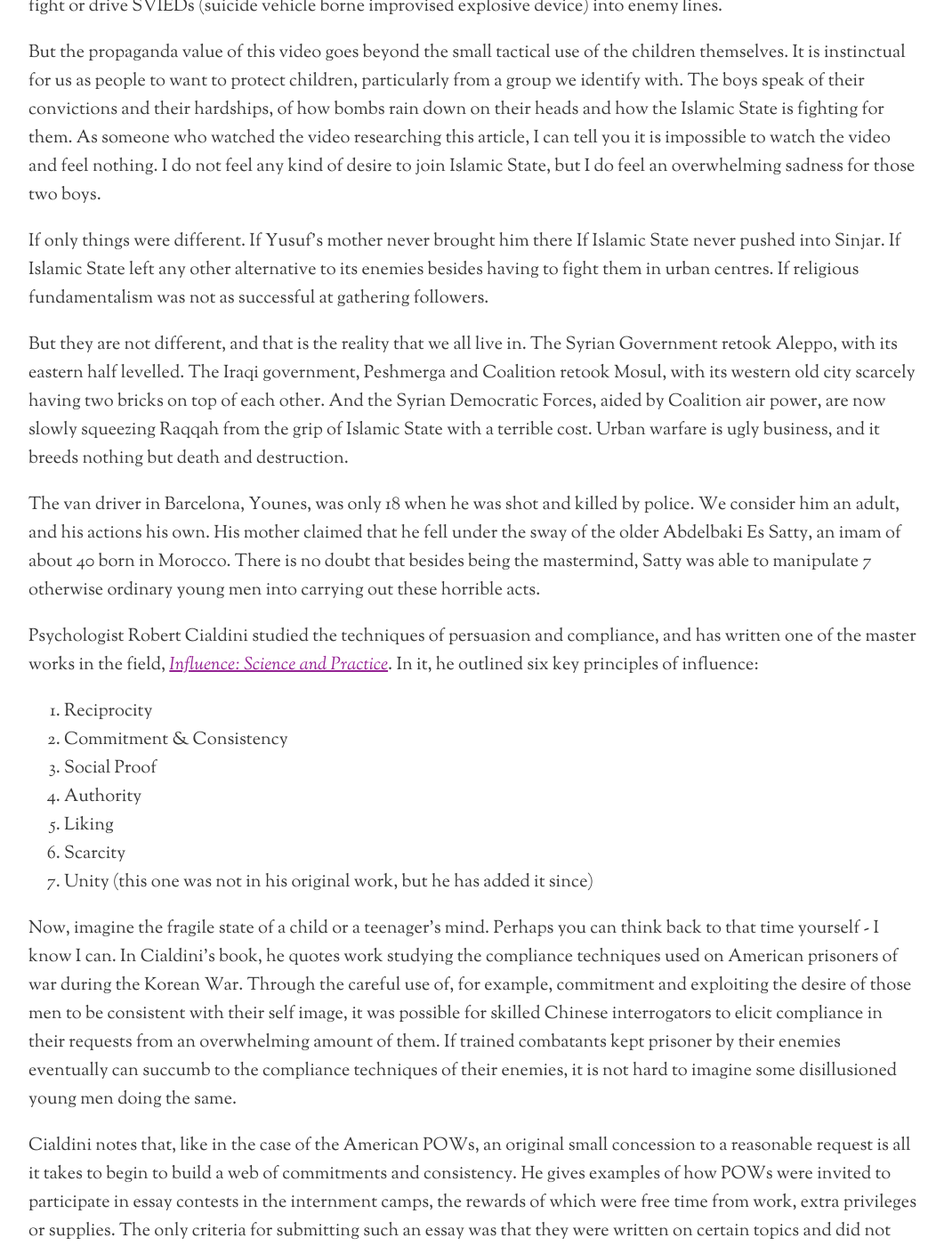
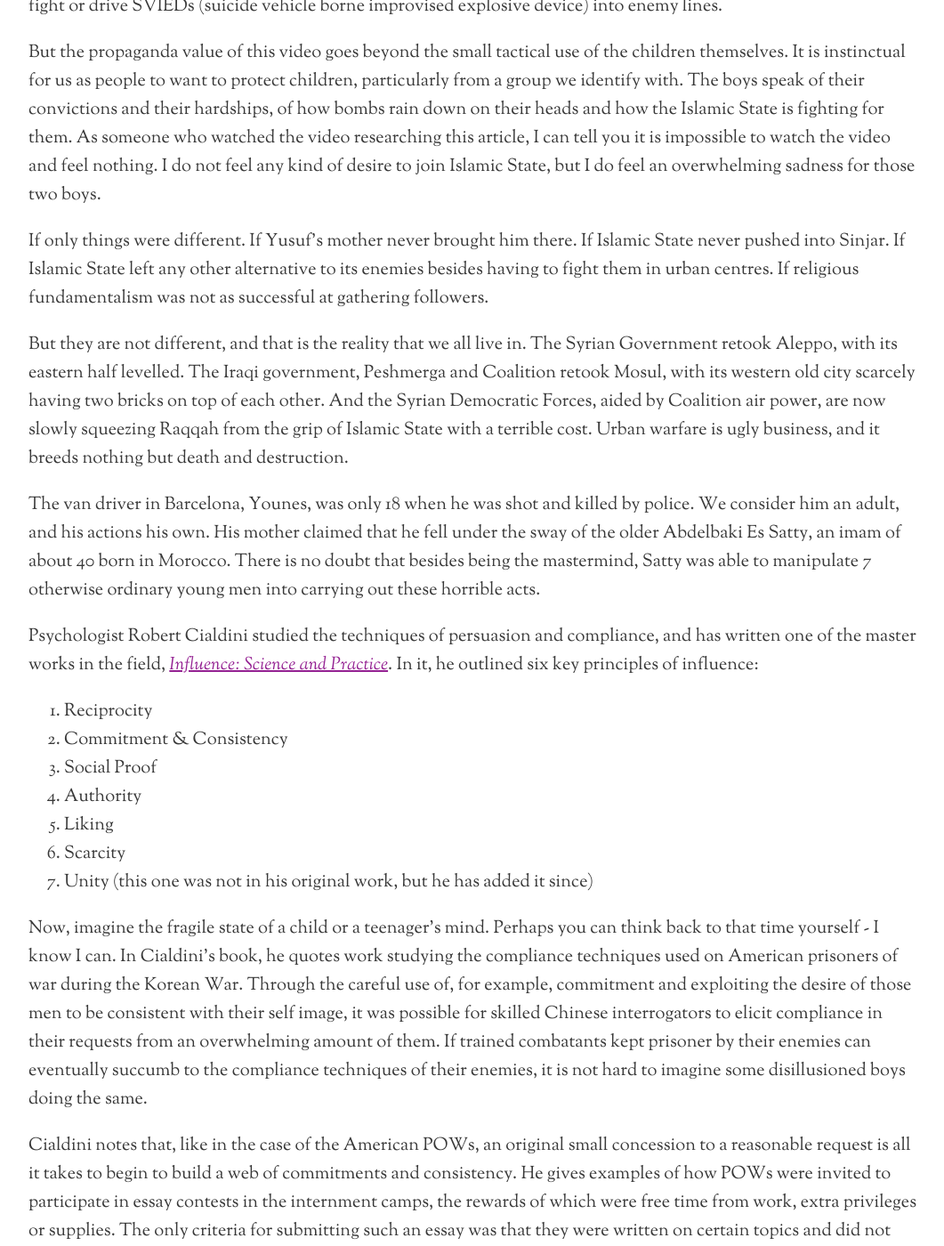
Before and after one commit to mtimofiiv/blog.fiiv.io, a Jekyll site: the page built from _posts/2017-08-25-of-monsters-and-men.markdown, in a window 1280 px wide and 1400 px high, scrolled down 5697 px. Shown: the whole window at 89% size, without its empty margins (108-1169 px from the left). Built offline with Jekyll 4.4.1, drawn with Linux system fonts in a browser that asks for light colours; nearby versions of some CDN libraries; comment, search, counter and statistics services are not loaded.

Commit message:
Update 2017-08-25-of-monsters-and-men.markdown

```diff
--- a/_posts/2017-08-25-of-monsters-and-men.markdown
+++ b/_posts/2017-08-25-of-monsters-and-men.markdown
@@ -51,7 +51,7 @@ The reason I share this snippet of propaganda is to help demonstrate its power.
 
 But the propaganda value of this video goes beyond the small tactical use of the children themselves. It is instinctual for us as people to want to protect children, particularly from a group we identify with. The boys speak of their convictions and their hardships, of how bombs rain down on their heads and how the Islamic State is fighting for them. As someone who watched the video researching this article, I can tell you it is impossible to watch the video and feel nothing. I do not feel any kind of desire to join Islamic State, but I do feel an overwhelming sadness for those two boys.
 
-If only things were different. If Yusuf's mother never brought him there If Islamic State never pushed into Sinjar. If Islamic State left any other alternative to its enemies besides having to fight them in urban centres. If religious fundamentalism was not as successful at gathering followers.
+If only things were different. If Yusuf's mother never brought him there. If Islamic State never pushed into Sinjar. If Islamic State left any other alternative to its enemies besides having to fight them in urban centres. If religious fundamentalism was not as successful at gathering followers.
 
 But they are not different, and that is the reality that we all live in. The Syrian Government retook Aleppo, with its eastern half levelled. The Iraqi government, Peshmerga and Coalition retook Mosul, with its western old city scarcely having two bricks on top of each other. And the Syrian Democratic Forces, aided by Coalition air power, are now slowly squeezing Raqqah from the grip of Islamic State with a terrible cost. Urban warfare is ugly business, and it breeds nothing but death and destruction.
 
@@ -67,7 +67,7 @@ Psychologist Robert Cialdini studied the techniques of persuasion and compliance
  6. Scarcity
  7. Unity (this one was not in his original work, but he has added it since)
 
-Now, imagine the fragile state of a child or a teenager's mind. Perhaps you can think back to that time yourself - I know I can. In Cialdini's book, he quotes work studying the compliance techniques used on American prisoners of war during the Korean War. Through the careful use of, for example, commitment and exploiting the desire of those men to be consistent with their self image, it was possible for skilled Chinese interrogators to elicit compliance in their requests from an overwhelming amount of them. If trained combatants kept prisoner by their enemies eventually can succumb to the compliance techniques of their enemies, it is not hard to imagine some disillusioned young men doing the same.
+Now, imagine the fragile state of a child or a teenager's mind. Perhaps you can think back to that time yourself - I know I can. In Cialdini's book, he quotes work studying the compliance techniques used on American prisoners of war during the Korean War. Through the careful use of, for example, commitment and exploiting the desire of those men to be consistent with their self image, it was possible for skilled Chinese interrogators to elicit compliance in their requests from an overwhelming amount of them. If trained combatants kept prisoner by their enemies can eventually succumb to the compliance techniques of their enemies, it is not hard to imagine some disillusioned boys doing the same.
 
 Cialdini notes that, like in the case of the American POWs, an original small concession to a reasonable request is all it takes to begin to build a web of commitments and consistency. He gives examples of how POWs were invited to participate in essay contests in the internment camps, the rewards of which were free time from work, extra privileges or supplies. The only criteria for submitting such an essay was that they were written on certain topics and did not lambast their captors' ideology - sensible rules that are something the POWs would not have thought were too much of a request since it makes sense that a writing competition might choose the topic for the contestants. Once the contest took place, the soldiers had been ensnared - now, they would not be able to retreat from their written and published work, and the points of view expressed in them, which by design were created to push them to identifying with their captors, warped their self image to becoming more and more sympathetic, or risk being perceived as inconsistent.
 
```
